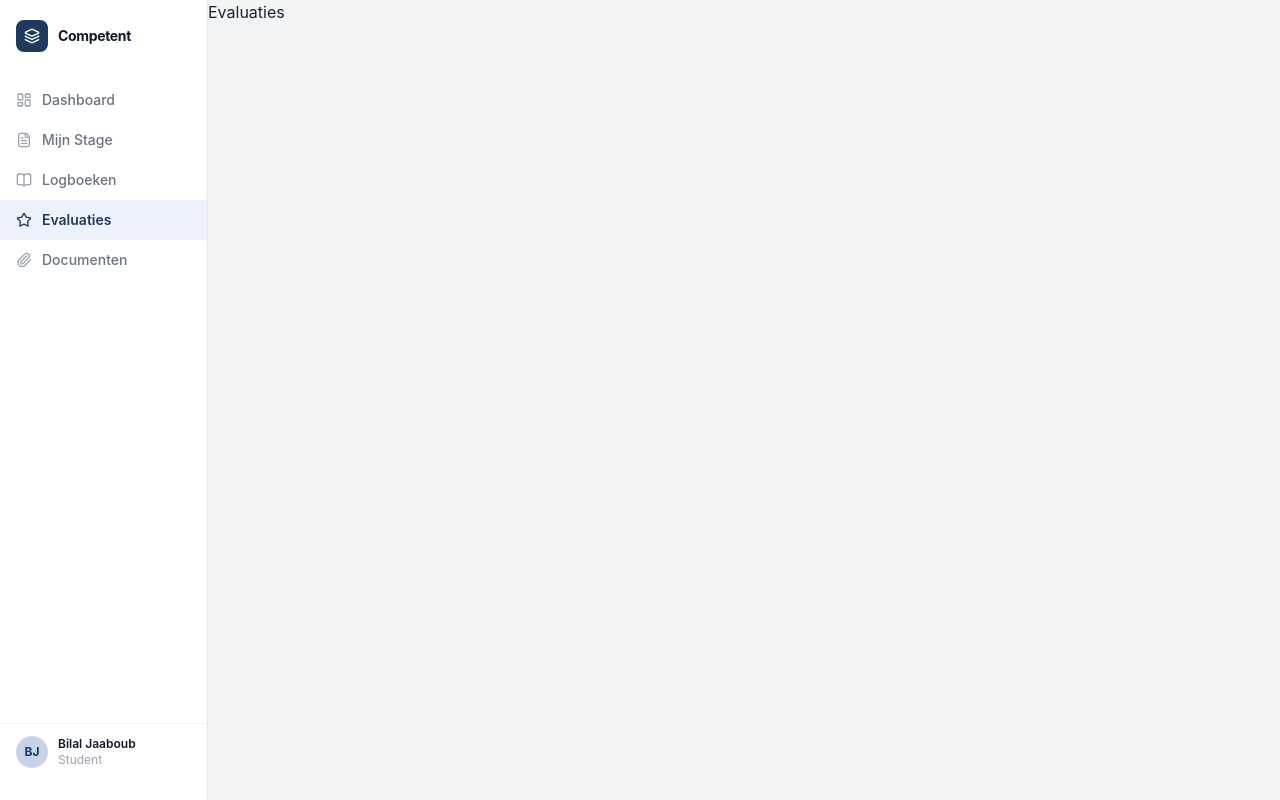
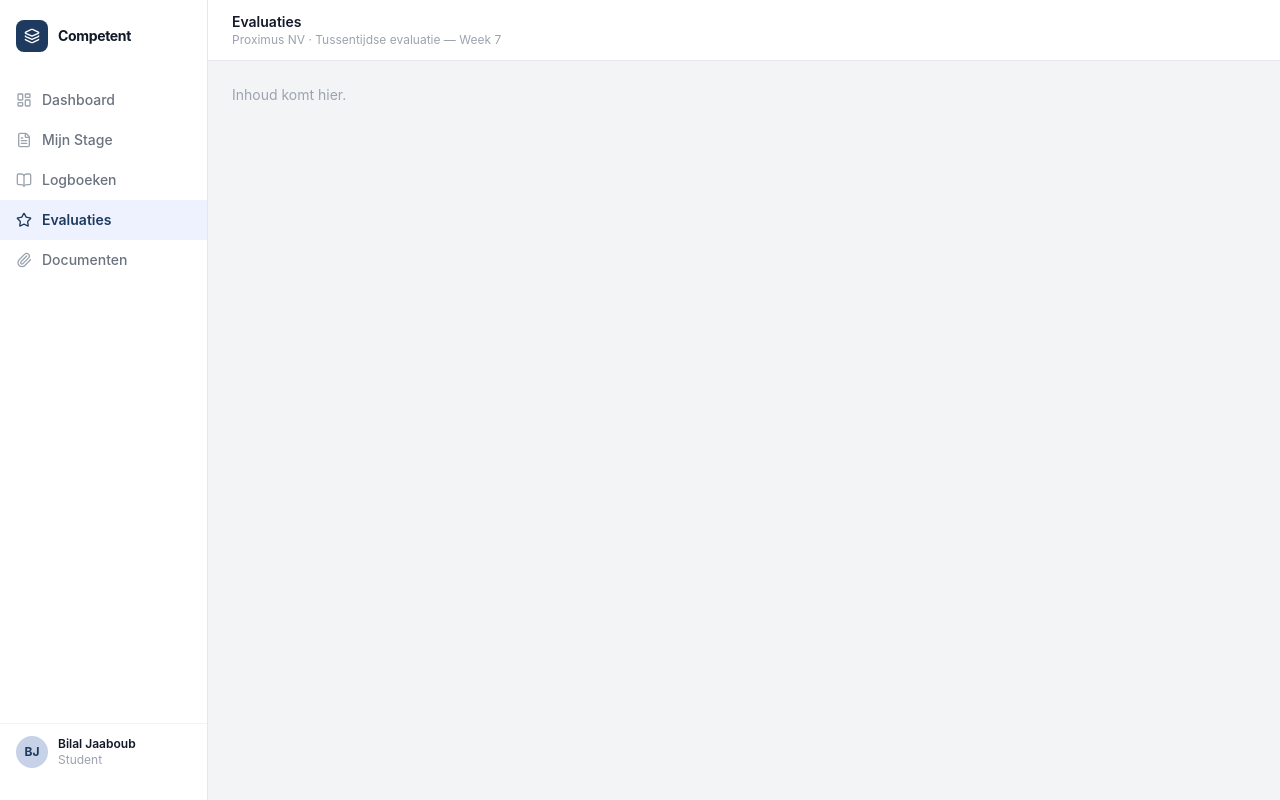
Before and after one commit to Bilal1906/Programming-Project, a Next.js app in the folder programming-project/: page /student/evaluaties in a window 1280 px wide. Built offline with nearby package versions, Linux system fonts and the light colour scheme.

Commit message:
feat: topbar toegevoegd aan evaluaties pagina

```diff
--- a/programming-project/app/student/evaluaties/page.js
+++ b/programming-project/app/student/evaluaties/page.js
@@ -1,7 +1,17 @@
+'use client'
+
+import Topbar from '../component/topbar'
+
 export default function Evaluaties() {
   return (
     <div className="flex-1 flex flex-col">
-      <h1>Evaluaties</h1>
+      <Topbar
+        titel="Evaluaties"
+        subtitel="Proximus NV · Tussentijdse evaluatie — Week 7"
+      />
+      <div className="flex-1 bg-gray-100 p-6">
+        <p className="text-gray-400 text-sm">Inhoud komt hier.</p>
+      </div>
     </div>
   )
 }
```
